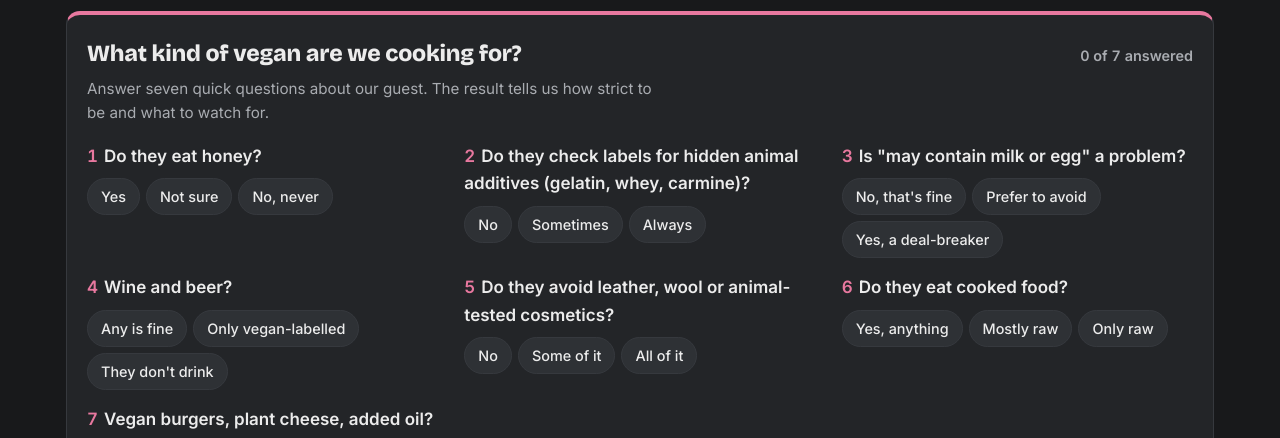
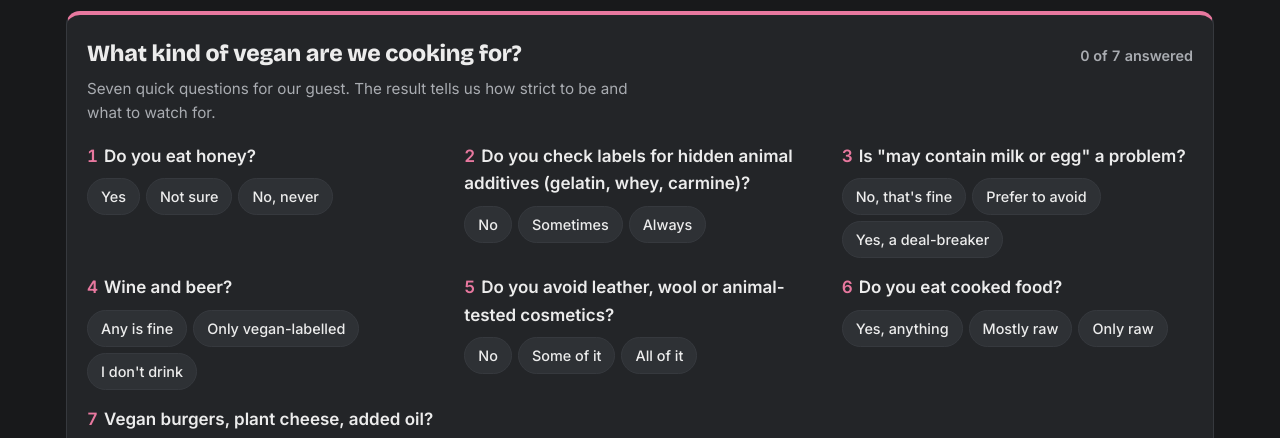
Before and after one commit to tasar1-ship-it/strictly-plant, a plain HTML site: page index.html in a window 1280 px wide. Shown: the part 284-722 px from the top of the page. Drawn offline with nearby package versions, Linux system fonts and the light colour scheme.

Commit message:
Questionnaire asks the guest directly (you)
Co-Authored-By: Claude Opus 5.5 <noreply@anthropic.com>

```diff
--- a/index.html
+++ b/index.html
@@ -133,7 +133,7 @@ mark{background:var(--accent-soft);color:inherit;border-radius:3px;padding:0 1px
     <div class="quiz-head">
       <div>
         <h2 id="quiz-title">What kind of vegan are we cooking for?</h2>
-        <p>Answer seven quick questions about our guest. The result tells us how strict to be and what to watch for.</p>
+        <p>Seven quick questions for our guest. The result tells us how strict to be and what to watch for.</p>
       </div>
       <span class="progress" id="qprog">0 of 7 answered</span>
     </div>
@@ -317,12 +317,12 @@ renderChips(); render();
 /* ---------- questionnaire ---------- */
 // s = strictness points, flags set raw / whole-food / motive
 const QS = [
-  {id:"honey", q:"Do they eat honey?", o:[["Yes",{s:0}],["Not sure",{s:1}],["No, never",{s:2}]]},
-  {id:"labels", q:"Do they check labels for hidden animal additives (gelatin, whey, carmine)?", o:[["No",{s:0}],["Sometimes",{s:1}],["Always",{s:2}]]},
+  {id:"honey", q:"Do you eat honey?", o:[["Yes",{s:0}],["Not sure",{s:1}],["No, never",{s:2}]]},
+  {id:"labels", q:"Do you check labels for hidden animal additives (gelatin, whey, carmine)?", o:[["No",{s:0}],["Sometimes",{s:1}],["Always",{s:2}]]},
   {id:"traces", q:"Is \"may contain milk or egg\" a problem?", o:[["No, that's fine",{s:0}],["Prefer to avoid",{s:1}],["Yes, a deal-breaker",{s:2}]]},
-  {id:"wine", q:"Wine and beer?", o:[["Any is fine",{s:0}],["Only vegan-labelled",{s:2}],["They don't drink",{}]]},
-  {id:"nonfood", q:"Do they avoid leather, wool or animal-tested cosmetics?", o:[["No",{s:0}],["Some of it",{s:1}],["All of it",{s:2}]]},
-  {id:"cooked", q:"Do they eat cooked food?", o:[["Yes, anything",{}],["Mostly raw",{raw:1}],["Only raw",{raw:2}]]},
+  {id:"wine", q:"Wine and beer?", o:[["Any is fine",{s:0}],["Only vegan-labelled",{s:2}],["I don't drink",{}]]},
+  {id:"nonfood", q:"Do you avoid leather, wool or animal-tested cosmetics?", o:[["No",{s:0}],["Some of it",{s:1}],["All of it",{s:2}]]},
+  {id:"cooked", q:"Do you eat cooked food?", o:[["Yes, anything",{}],["Mostly raw",{raw:1}],["Only raw",{raw:2}]]},
   {id:"processed", q:"Vegan burgers, plant cheese, added oil?", o:[["Happily",{}],["Prefer whole foods",{wf:1}],["None, no oil at all",{wf:2}]]},
 ];
 let answers = {};
```
